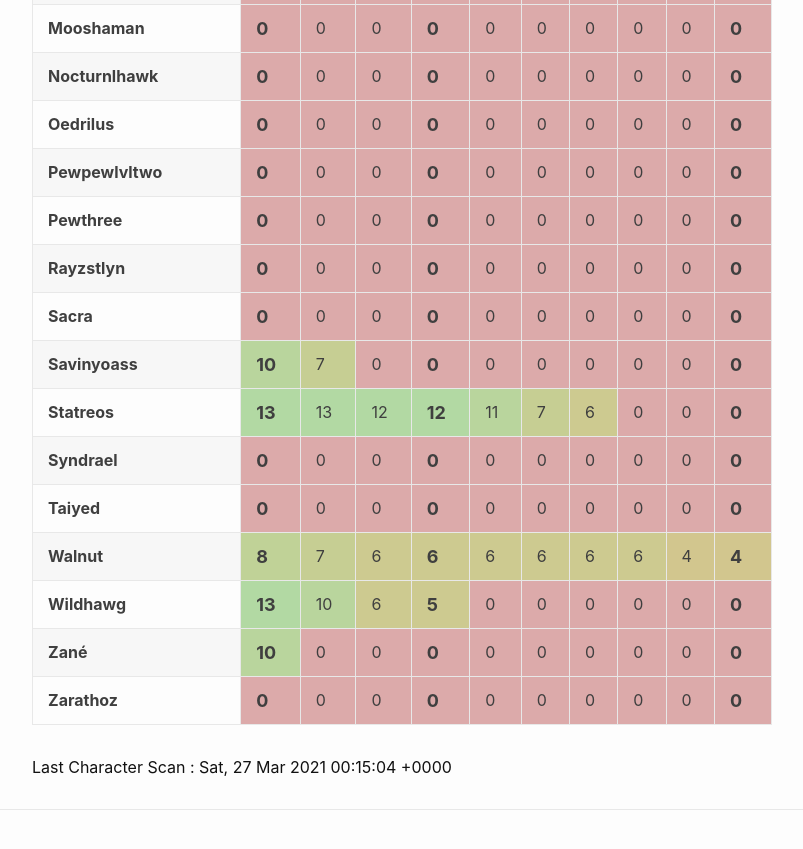
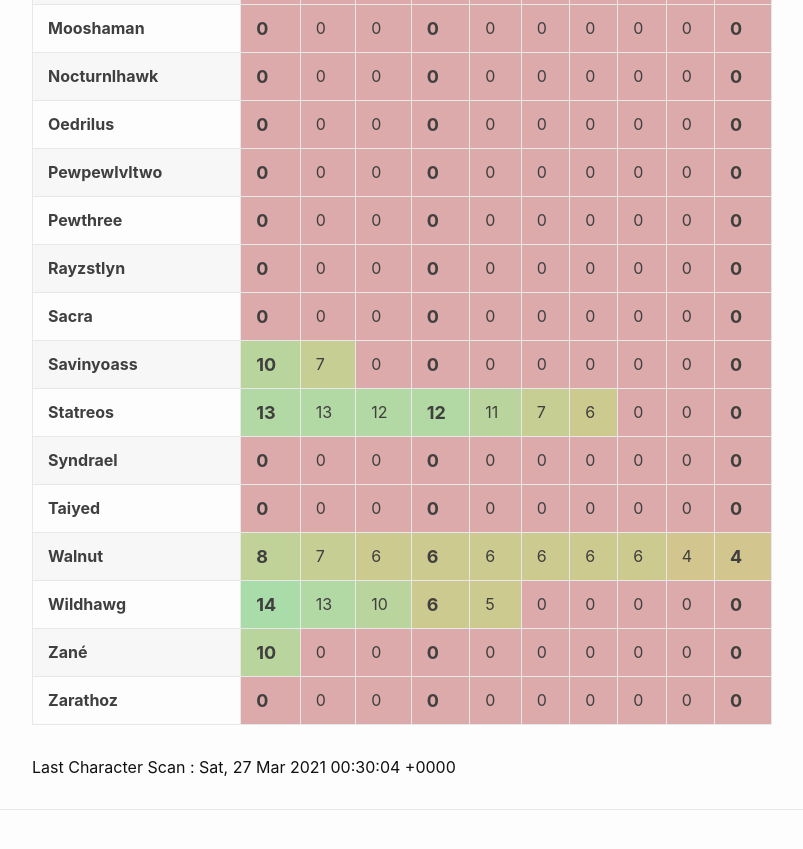
Before and after one commit to eldertribunal/keystonetracker, a Jekyll site: the page built from weekly.md, in a window 1280 px wide and 900 px high, scrolled down 1390 px. Shown: the top 849 px of the window, without its empty margins (126-929 px from the left). Built offline with Jekyll 4.4.1, drawn with Linux system fonts in a browser that asks for light colours.

Commit message:
auto scan Sat Mar 27 00:30:49 UTC 2021

```diff
--- a/_data/scanned.json
+++ b/_data/scanned.json
@@ -1,3 +1,3 @@
 {
-  "timestamp": 1616804104
+  "timestamp": 1616805004
 }
--- a/_data/weekly.json
+++ b/_data/weekly.json
@@ -227,11 +227,11 @@
   {
     "name": "Wildhawg",
     "dungeons": [
+      14,
       13,
       10,
       6,
       5,
-      0,
       0,
       0,
       0,
```
